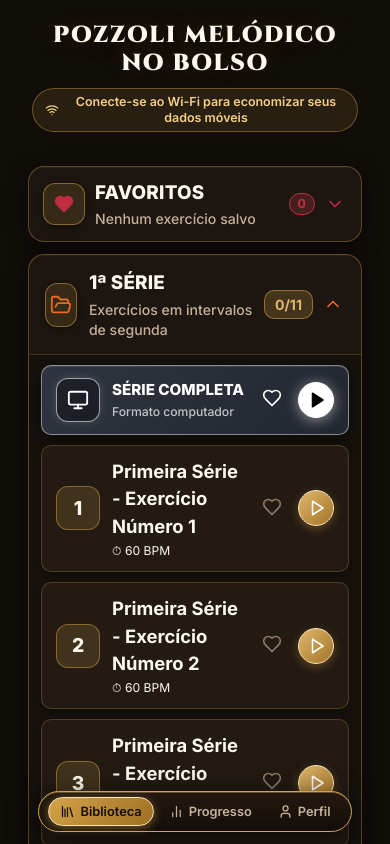
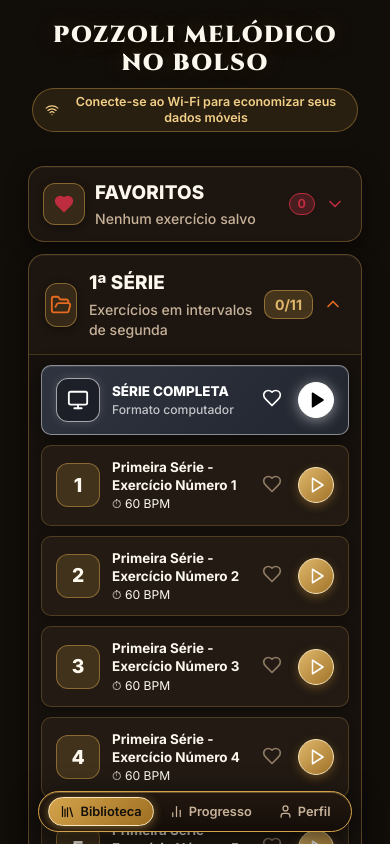
Before and after one commit to darlanmarley-hub/pozzoli-melodico, a React (Vite) app: page / in a window 390 px wide. Both pictures are taken after a click on the button 333 px from the left and 304 px from the top of the page. Shown: the top 844 px of the page. Built offline with nearby package versions, Linux system fonts and the light colour scheme.

Commit message:
style: reduzir tamanho dos nomes dos exercicios para mobile e desktop

```diff
--- a/src/components/SavedExercisesView.jsx
+++ b/src/components/SavedExercisesView.jsx
@@ -172,7 +172,7 @@ export default function SavedExercisesView({
                   </div>
 
                   <div>
-                    <div className="exercise-name" style={{ fontSize: '0.95rem', fontWeight: 700, color: 'var(--text-main)', fontFamily: "'Inter', -apple-system, sans-serif" }}>
+                    <div className="exercise-name" style={{ fontSize: '0.84rem', fontWeight: 700, color: 'var(--text-main)', fontFamily: "'Inter', -apple-system, sans-serif" }}>
                       {series.isDesktopMode && series.seriesTitle
                         ? `${series.seriesTitle} - ${series.title}`
                         : series.title?.toLowerCase().includes('série')
--- a/src/components/SeriesLibraryModal.jsx
+++ b/src/components/SeriesLibraryModal.jsx
@@ -305,7 +305,7 @@ export default function SeriesLibraryView({
                           )}
                         </div>
                         <div>
-                          <div className="exercise-name" style={{ fontSize: '0.95rem', fontWeight: series.isDesktopMode ? 800 : 700, color: series.isDesktopMode ? '#ffffff' : 'var(--text-main)', display: 'flex', alignItems: 'center', gap: '8px', flexWrap: 'wrap' }}>
+                          <div className="exercise-name" style={{ fontSize: '0.84rem', fontWeight: series.isDesktopMode ? 800 : 700, color: series.isDesktopMode ? '#ffffff' : 'var(--text-main)', display: 'flex', alignItems: 'center', gap: '8px', flexWrap: 'wrap' }}>
                             <span>
                               {series.isDesktopMode && series.seriesTitle
                                 ? `${series.seriesTitle} - ${series.title}`
@@ -316,7 +316,7 @@ export default function SeriesLibraryView({
                                 : series.title}
                             </span>
                             {isSeriesStudied && (
-                              <span className="studied-badge" style={{ background: '#10b981', color: '#ffffff', fontSize: '0.95rem', fontWeight: 800, padding: '3px 10px', borderRadius: '8px' }}>
+                              <span className="studied-badge" style={{ background: '#10b981', color: '#ffffff', fontSize: '0.75rem', fontWeight: 800, padding: '2px 8px', borderRadius: '6px' }}>
                                 Estudado ✓
                               </span>
                             )}
@@ -590,7 +590,7 @@ export default function SeriesLibraryView({
                               <div
                                 className="exercise-name"
                                 style={{
-                                  fontSize: '0.95rem',
+                                  fontSize: '0.84rem',
                                   fontWeight: exercise.isDesktopMode ? 800 : 700,
                                   color: exercise.isDesktopMode ? '#ffffff' : 'var(--text-main)',
                                   fontFamily: "'Inter', -apple-system, sans-serif",
@@ -607,10 +607,10 @@ export default function SeriesLibraryView({
                                     style={{
                                       background: '#10b981',
                                       color: '#ffffff',
-                                      fontSize: '0.95rem',
+                                      fontSize: '0.75rem',
                                       fontWeight: 800,
-                                      padding: '3px 10px',
-                                      borderRadius: '8px'
+                                      padding: '2px 8px',
+                                      borderRadius: '6px'
                                     }}
                                   >
                                     Estudado ✓
--- a/src/components/StatsModal.jsx
+++ b/src/components/StatsModal.jsx
@@ -204,7 +204,7 @@ export default function StatsModal({
                       <Play size={18} style={{ marginLeft: '2px' }} />
                     </div>
                     <div>
-                      <div className="exercise-name" style={{ fontWeight: 700, color: 'var(--text-main)', fontSize: '0.95rem', display: 'flex', alignItems: 'center', gap: '6px' }}>
+                      <div className="exercise-name" style={{ fontWeight: 700, color: 'var(--text-main)', fontSize: '0.84rem', display: 'flex', alignItems: 'center', gap: '6px' }}>
                         <span>
                           {item.isDesktopMode && item.seriesTitle
                             ? `${item.seriesTitle} - ${item.title}`
--- a/src/index.css
+++ b/src/index.css
@@ -1325,25 +1325,27 @@ body.theme-baroque .wifi-tip-badge {
 
   .status-badge-complete,
   .studied-badge {
-    font-size: 0.95rem !important;
-    padding: 3px 10px !important;
+    font-size: 0.75rem !important;
+    padding: 2px 8px !important;
   }
 
   .desktop-format-badge {
-    font-size: 0.95rem !important;
-    padding: 3px 10px !important;
+    font-size: 0.82rem !important;
+    padding: 2px 8px !important;
   }
 
   .exercise-name {
-    font-size: 0.95rem !important;
+    font-size: 0.78rem !important;
     font-family: 'Inter', system-ui, -apple-system, sans-serif !important;
     letter-spacing: normal !important;
+    line-height: 1.35 !important;
   }
 
   body.theme-baroque .exercise-name {
-    font-size: 0.95rem !important;
+    font-size: 0.78rem !important;
     font-family: 'Inter', system-ui, -apple-system, sans-serif !important;
     letter-spacing: normal !important;
+    line-height: 1.35 !important;
   }
 
   body.theme-baroque .series-folder-subtitle {
@@ -1458,7 +1460,7 @@ body.theme-baroque .desktop-card-highlight .exercise-name,
 body.theme-baroque .desktop-card-highlight .exercise-name span {
   color: #ffffff !important;
   font-weight: 800 !important;
-  font-size: 0.95rem !important;
+  font-size: 0.84rem !important;
 }
 
 .desktop-card-highlight .exercise-subtitle,
@@ -1507,9 +1509,18 @@ body.theme-baroque .card-title-group h3 {
 
 body.theme-baroque .exercise-name {
   font-family: 'Inter', system-ui, -apple-system, sans-serif !important;
-  font-size: 1.15rem !important;
+  font-size: 0.84rem !important;
   font-weight: 700 !important;
   letter-spacing: normal !important;
+  line-height: 1.35 !important;
+}
+
+.exercise-name {
+  font-family: 'Inter', system-ui, -apple-system, sans-serif !important;
+  font-size: 0.84rem !important;
+  font-weight: 700 !important;
+  letter-spacing: normal !important;
+  line-height: 1.35 !important;
 }
 
 body.theme-baroque .exercise-badge-number {
```
